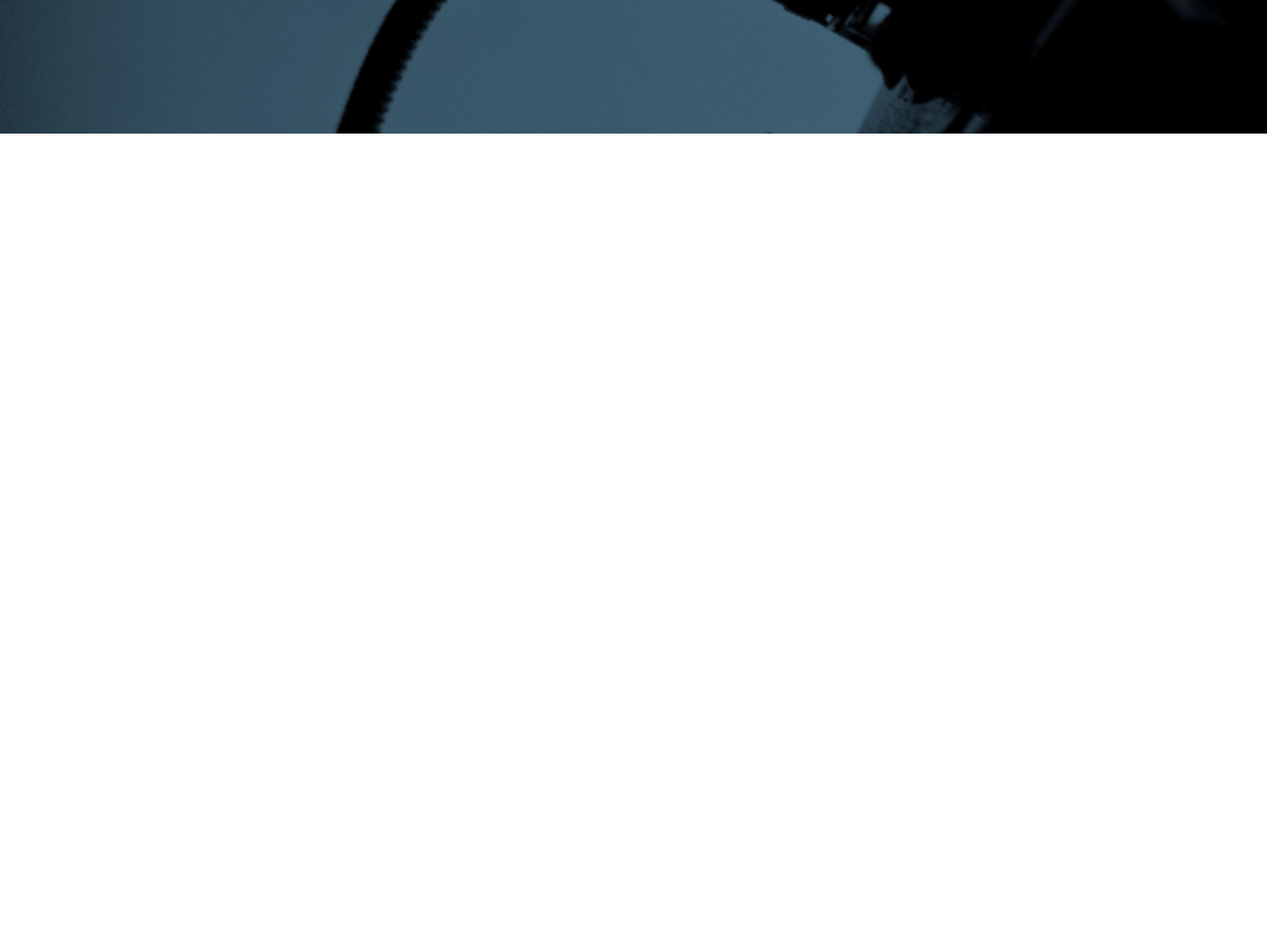
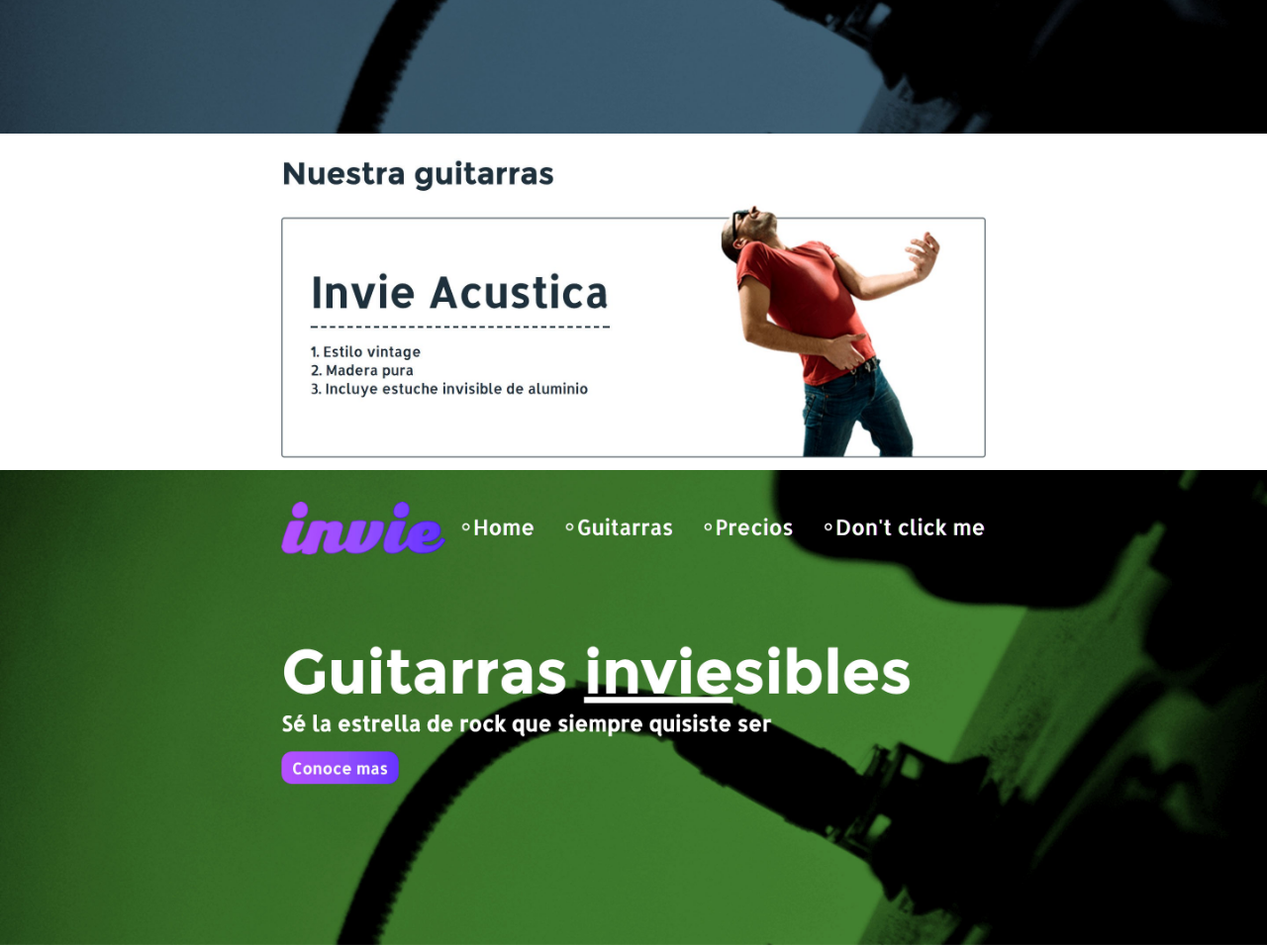
Before and after one commit to Golcar/PruebaPlatzi, a plain HTML site: page index.html in a window 1280 px wide. Shown: the part 340-1297 px from the top of the page at 99% size. Before the commit the page ends 800 px from the top, so only its background shows below. Drawn offline with Linux system fonts and the light colour scheme.

Commit message:
Nueva imagen

```diff
--- a/index.html
+++ b/index.html
@@ -14,5 +14,7 @@
   <body>
     <img src="header.jpg" alt="">
     <img src="hero.jpg" alt="">
+    <img src="acustica.jpg" alt="">
+    <img src="nueva-version.jpg" alt="">
   </body>
 </html>
```
Also changed, not shown: nueva-version.jpg (added).
